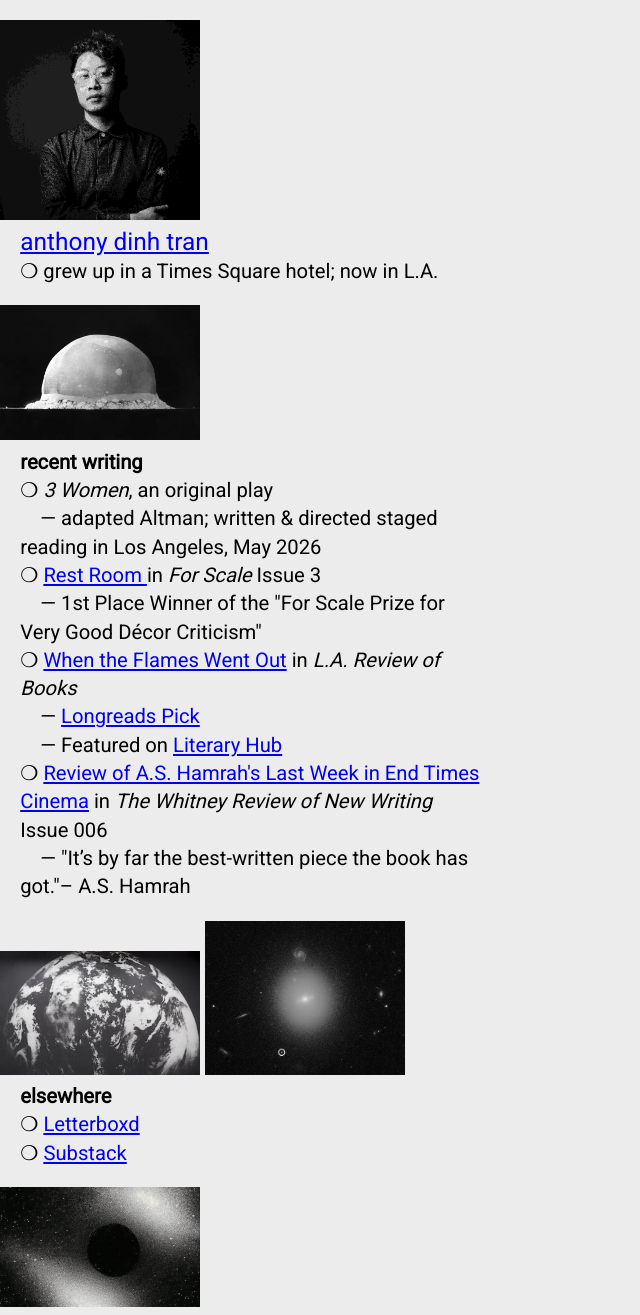
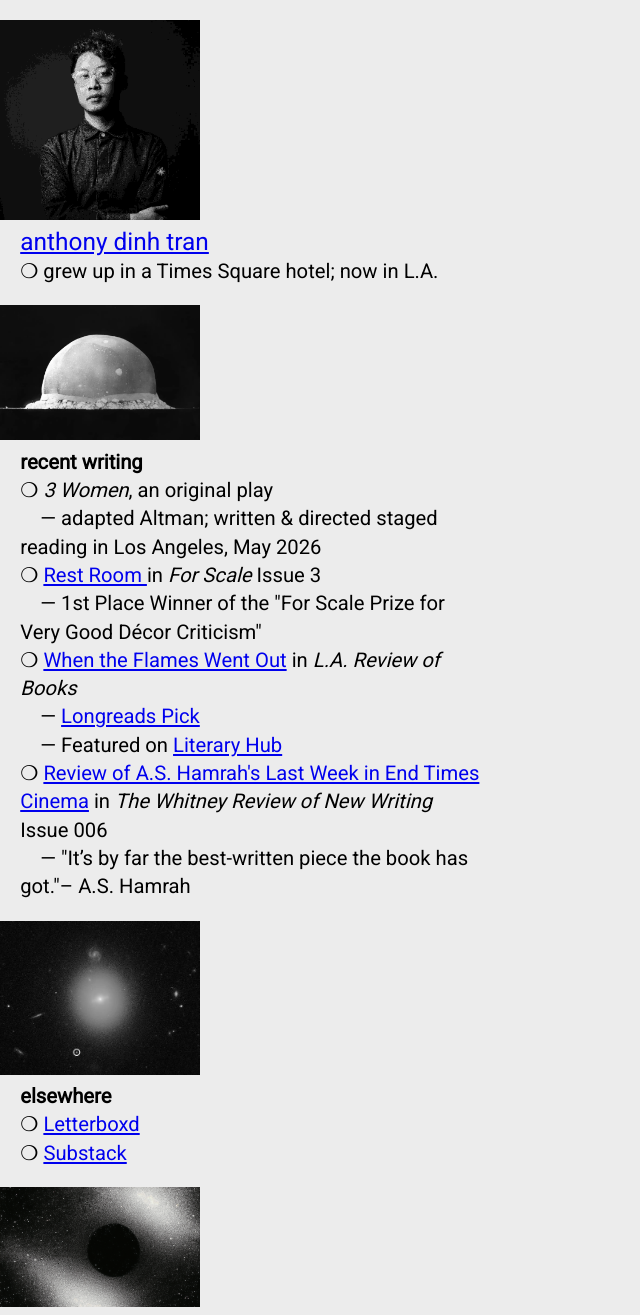
Before and after one commit to atran/atran.github.io, a Jekyll site: the page built from index.md, in a window 1280 px wide. Shown: the whole page, without its empty margins (0-640 px from the left). Built offline with Jekyll 4.4.1, drawn with Linux system fonts in a browser that asks for light colours.

Commit message:
Comment out earth image in flat layout
Comment out the image element in flat.html

```diff
--- a/_layouts/flat.html
+++ b/_layouts/flat.html
@@ -72,7 +72,7 @@
     &nbsp;&nbsp;&nbsp;&nbsp;— "It’s by far the best-written piece the book has got."– A.S. Hamrah
   </div>
 
-  <img src="/img/flat_home/earth.jpg" />
+  <!-- <img src="/img/flat_home/earth.jpg" /> -->
 
   <!-- <div>
     <strong>work</strong>
```
